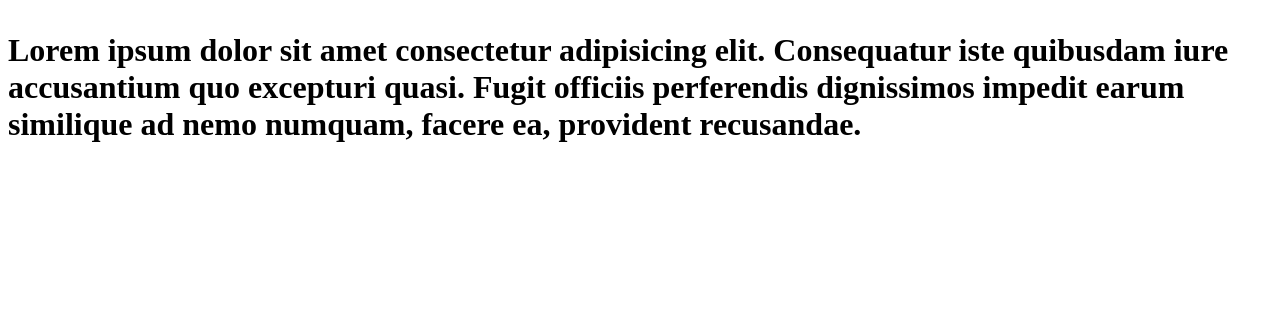
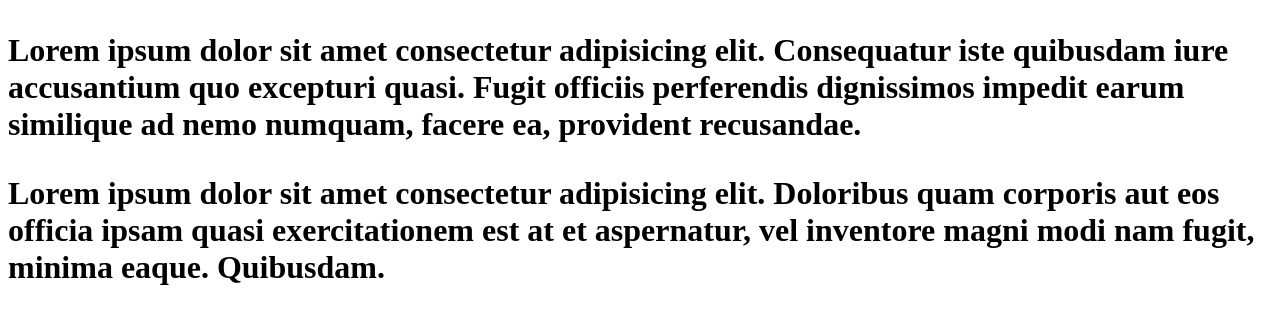
Before and after one commit to TiagoAntunes-Dev/Ola-Mundo, a plain HTML site: page site-exemplo/index.html in a window 1280 px wide. Drawn offline with Linux system fonts and the light colour scheme.

Commit message:
Adicionei um parágrafo

```diff
--- a/site-exemplo/index.html
+++ b/site-exemplo/index.html
@@ -8,6 +8,7 @@
 <body>
     <h1>
         <p>Lorem ipsum dolor sit amet consectetur adipisicing elit. Consequatur iste quibusdam iure accusantium quo excepturi quasi. Fugit officiis perferendis dignissimos impedit earum similique ad nemo numquam, facere ea, provident recusandae.</p>
+        <p>Lorem ipsum dolor sit amet consectetur adipisicing elit. Doloribus quam corporis aut eos officia ipsam quasi exercitationem est at et aspernatur, vel inventore magni modi nam fugit, minima eaque. Quibusdam.</p>
     </h1>
 </body>
 </html>
```
